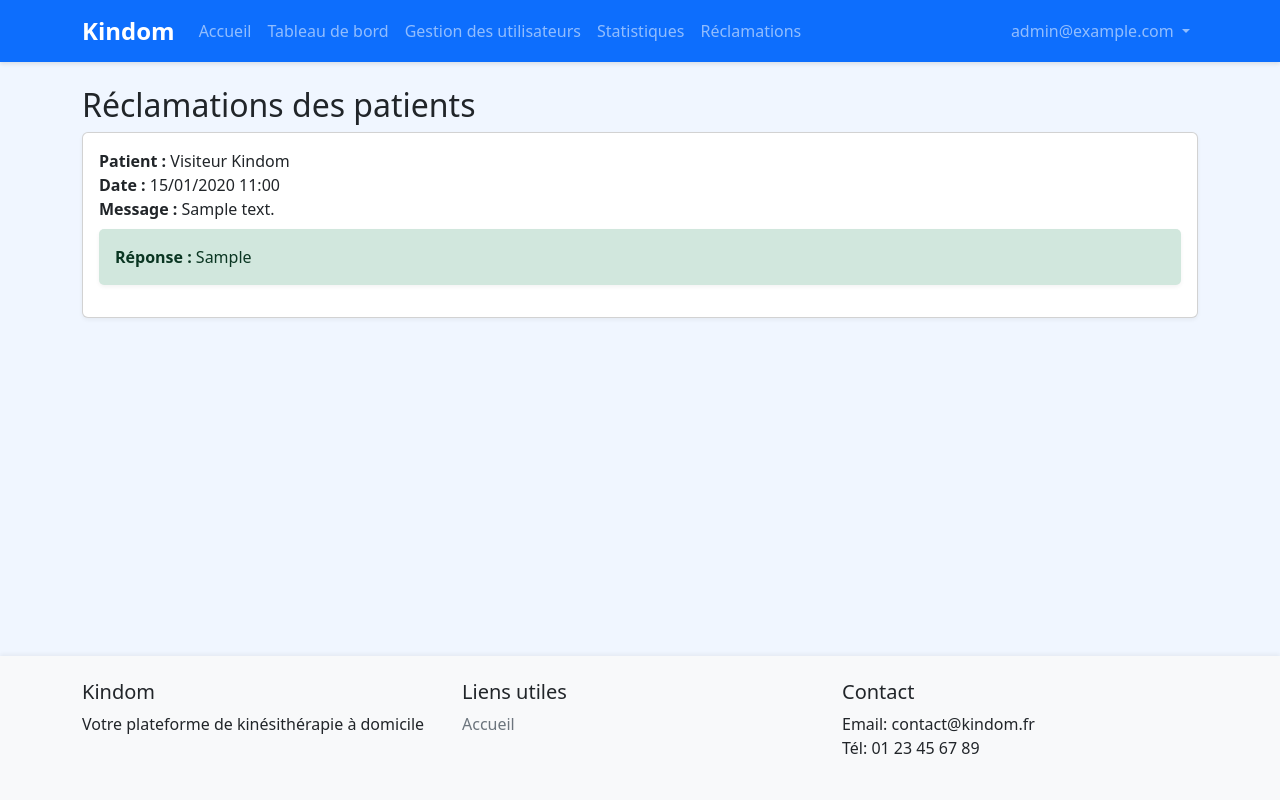
After one commit to meriemhb/merkine2, a Django app: page /reclamations-admin/ in a window 1280 px wide. The commit adds this page. Run offline with Django 5.2, Linux system fonts and the light colour scheme; a user stored in the database is signed in; data comes from the database, SQL or seed files in the repository; both versions use the stored data as it was after the commit; tables that the repository leaves empty hold one stand-in row (values such as "Sample post").

Commit message:
version5

```diff
--- a/accounts/models.py
+++ b/accounts/models.py
@@ -61,3 +61,21 @@ class DemandePriseEnCharge(models.Model):
 
     def __str__(self):
         return f"Demande de {self.patient.get_full_name()} à {self.kine.get_full_name()}"
+
+class Reclamation(models.Model):
+    patient = models.ForeignKey(settings.AUTH_USER_MODEL, on_delete=models.CASCADE, limit_choices_to={'user_type': 'patient'})
+    message = models.TextField()
+    reponse = models.TextField(blank=True, null=True)
+    created_at = models.DateTimeField(auto_now_add=True)
+    repondu = models.BooleanField(default=False)
+
+    def __str__(self):
+        return f"Réclamation de {self.patient.get_full_name()} le {self.created_at.strftime('%d/%m/%Y')}"
+
+class Avis(models.Model):
+    auteur = models.ForeignKey(settings.AUTH_USER_MODEL, on_delete=models.CASCADE, limit_choices_to={'user_type__in': ['patient', 'vendor']})
+    texte = models.TextField()
+    created_at = models.DateTimeField(auto_now_add=True)
+
+    def __str__(self):
+        return f"Avis de {self.auteur.get_full_name()} le {self.created_at.strftime('%d/%m/%Y')}"
--- a/accounts/urls.py
+++ b/accounts/urls.py
@@ -27,4 +27,7 @@ urlpatterns = [
     path('kine/demandes/', views.kine_demandes, name='kine_demandes'),
     path('kine/profile/', views.kine_profile, name='kine_profile'),
     path('profil-vendeur/', views.profile_vendor, name='profile_vendor'),
+    path('patient/reclamation/', views.reclamation_form, name='reclamation_form'),
+    path('reclamations-admin/', views.admin_reclamations, name='admin_reclamations'),
+    path('avis/', views.avis_site, name='avis_site'),
 ]
--- a/accounts/views.py
+++ b/accounts/views.py
@@ -8,7 +8,7 @@ from django.views.decorators.debug import sensitive_post_parameters
 from django.views.decorators.cache import never_cache
 from django.views.decorators.csrf import csrf_protect
 from allauth.account.views import LoginView
-from .models import CustomUser
+from .models import CustomUser, DemandePriseEnCharge, Reclamation, Avis
 from .forms import CustomUserChangeForm
 from django.contrib.admin.views.decorators import staff_member_required
 from django.urls import reverse
@@ -153,17 +153,27 @@ def demande_prise_en_charge(request, kine_id):
 
 @patient_required
 def demande_prise_en_charge_form(request):
-    kine_id = request.GET.get('kine_id') or request.POST.get('kine')
+    kine_id = request.GET.get('kine_id')
+    if not kine_id:
+        messages.error(request, "Veuillez sélectionner un kiné.")
+        return redirect('accounts:search_kine')
+
     kine = get_object_or_404(CustomUser, id=kine_id, user_type='kine', is_active=True, is_validated=True)
+
     if request.method == 'POST':
         lettre = request.FILES.get('lettre_medicale')
         if lettre:
-            fs = FileSystemStorage()
-            filename = fs.save(lettre.name, lettre)
+            # Créer la demande de prise en charge
+            DemandePriseEnCharge.objects.create(
+                patient=request.user,
+                kine=kine,
+                lettre_medicale=lettre
+            )
             messages.success(request, "Demande envoyée avec succès !")
             return redirect('accounts:search_kine')
         else:
             messages.error(request, "Veuillez joindre une lettre médicale.")
+
     return render(request, 'patients/demande_prise_en_charge_form.html', {'kine': kine})
 
 def kine_required(view_func):
@@ -224,3 +234,43 @@ def profile_vendor(request):
     if request.user.user_type != 'vendor':
         return redirect('accounts:home')
     return render(request, 'accounts/profile_vendor.html')
+
+@patient_required
+def reclamation_form(request):
+    if request.method == 'POST':
+        message = request.POST.get('message')
+        if message:
+            Reclamation.objects.create(patient=request.user, message=message)
+            messages.success(request, "Votre réclamation a été envoyée à l'administrateur.")
+            return redirect('accounts:patient_dashboard')
+        else:
+            messages.error(request, "Veuillez écrire votre réclamation.")
+    return render(request, 'patients/reclamation_form.html')
+
+@staff_member_required
+def admin_reclamations(request):
+    if request.method == 'POST':
+        reclamation_id = request.POST.get('reclamation_id')
+        reponse = request.POST.get('reponse')
+        reclamation = Reclamation.objects.get(id=reclamation_id)
+        reclamation.reponse = reponse
+        reclamation.repondu = True
+        reclamation.save()
+        messages.success(request, "Réponse envoyée au patient.")
+    reclamations = Reclamation.objects.all().order_by('-created_at')
+    return render(request, 'admin_custom/reclamations.html', {'reclamations': reclamations})
+
+@login_required
+def avis_site(request):
+    if request.user.user_type not in ['patient', 'vendor']:
+        return redirect('accounts:home')
+    if request.method == 'POST':
+        texte = request.POST.get('texte')
+        if texte:
+            Avis.objects.create(auteur=request.user, texte=texte)
+            messages.success(request, "Merci pour votre avis !")
+            return redirect('accounts:avis_site')
+        else:
+            messages.error(request, "Veuillez écrire un avis.")
+    avis_list = Avis.objects.all().order_by('-created_at')
+    return render(request, 'avis/avis_site.html', {'avis_list': avis_list})
--- /dev/null
+++ b/templates/admin_custom/reclamations.html
@@ -0,0 +1,29 @@
+{% extends 'base.html' %}
+{% block content %}
+<h2>Réclamations des patients</h2>
+{% for reclamation in reclamations %}
+    <div class="card mb-3">
+        <div class="card-body">
+            <strong>Patient :</strong> {{ reclamation.patient.get_full_name }}<br>
+            <strong>Date :</strong> {{ reclamation.created_at|date:"d/m/Y H:i" }}<br>
+            <strong>Message :</strong> {{ reclamation.message }}<br>
+            {% if reclamation.repondu %}
+                <div class="alert alert-success mt-2">
+                    <strong>Réponse :</strong> {{ reclamation.reponse }}
+                </div>
+            {% else %}
+                <form method="post">
+                    {% csrf_token %}
+                    <input type="hidden" name="reclamation_id" value="{{ reclamation.id }}">
+                    <div class="mb-2">
+                        <textarea name="reponse" class="form-control" rows="2" placeholder="Votre réponse..." required></textarea>
+                    </div>
+                    <button type="submit" class="btn btn-primary btn-sm">Répondre</button>
+                </form>
+            {% endif %}
+        </div>
+    </div>
+{% empty %}
+    <p>Aucune réclamation.</p>
+{% endfor %}
+{% endblock %}
--- a/templates/base.html
+++ b/templates/base.html
@@ -37,18 +37,33 @@
                     {% endif %}
                     {% if user.is_authenticated and user.user_type == 'patient' %}
                         <li class="nav-item">
-                            <a class="nav-link" href="{% url 'accounts:patient_dashboard' %}">Espace patient</a>
+                            <a class="nav-link" href="{% url 'accounts:kine_publications' %}">Les publications</a>
+                        </li>
+                        <li class="nav-item">
+                            <a class="nav-link" href="{% url 'accounts:patient_message_kine' %}">Envoyer un message à un kiné</a>
+                        </li>
+                        <li class="nav-item">
+                            <a class="nav-link" href="{% url 'accounts:patient_shop' %}">Acheter des produits</a>
+                        </li>
+                        <li class="nav-item">
+                            <a class="nav-link" href="{% url 'accounts:search_kine' %}">Rechercher un kiné</a>
+                        </li>
+                        <li class="nav-item">
+                            <a class="nav-link" href="{% url 'accounts:reclamation_form' %}">Réclamation</a>
                         </li>
                     {% endif %}
                     {% if user.is_authenticated and user.user_type == 'kine' %}
                         <li class="nav-item">
-                            <a class="nav-link" href="{% url 'accounts:kine_publications_manage' %}">Publier un conseil</a>
+                            <a class="nav-link" href="{% url 'accounts:kine_publications' %}">Les publications</a>
                         </li>
                         <li class="nav-item">
-                            <a class="nav-link" href="{% url 'accounts:kine_messages' %}">Messages</a>
+                            <a class="nav-link" href="{% url 'accounts:patient_message_kine' %}">Envoyer un message</a>
                         </li>
                         <li class="nav-item">
-                            <a class="nav-link" href="{% url 'accounts:kine_demandes' %}">Demandes</a>
+                            <a class="nav-link" href="{% url 'accounts:patient_shop' %}">Acheter des produits</a>
+                        </li>
+                        <li class="nav-item">
+                            <a class="nav-link" href="{% url 'accounts:search_kine' %}">Rechercher un kiné</a>
                         </li>
                         <li class="nav-item">
                             <a class="nav-link" href="{% url 'accounts:kine_profile' %}">Mon profil</a>
@@ -66,6 +81,15 @@
                         </li>
                         <li class="nav-item">
                             <a class="nav-link" href="/profil-vendeur/">Mon profil vendeur</a>
+                        </li>
+                    {% endif %}
+                    {% if user.is_authenticated and user.is_superuser %}
+                        <li class="nav-item">
+                            <a class="nav-link" href="{% url 'accounts:admin_reclamations' %}">Réclamations</a>
+                        </li>
+                    {% elif user.is_authenticated and user.user_type == 'admin' %}
+                        <li class="nav-item">
+                            <a class="nav-link" href="{% url 'accounts:admin_reclamations' %}">Réclamations</a>
                         </li>
                     {% endif %}
                 </ul>
```
Also changed, not shown: templates/patients/dashboard.html (+3 -18 lines), templates/patients/reclamation_form.html (added, +12 -0 lines), templates/patients/search_kine.html (+17 -9 lines), accounts/migrations/0006_reclamation.py (added), db.sqlite3.
